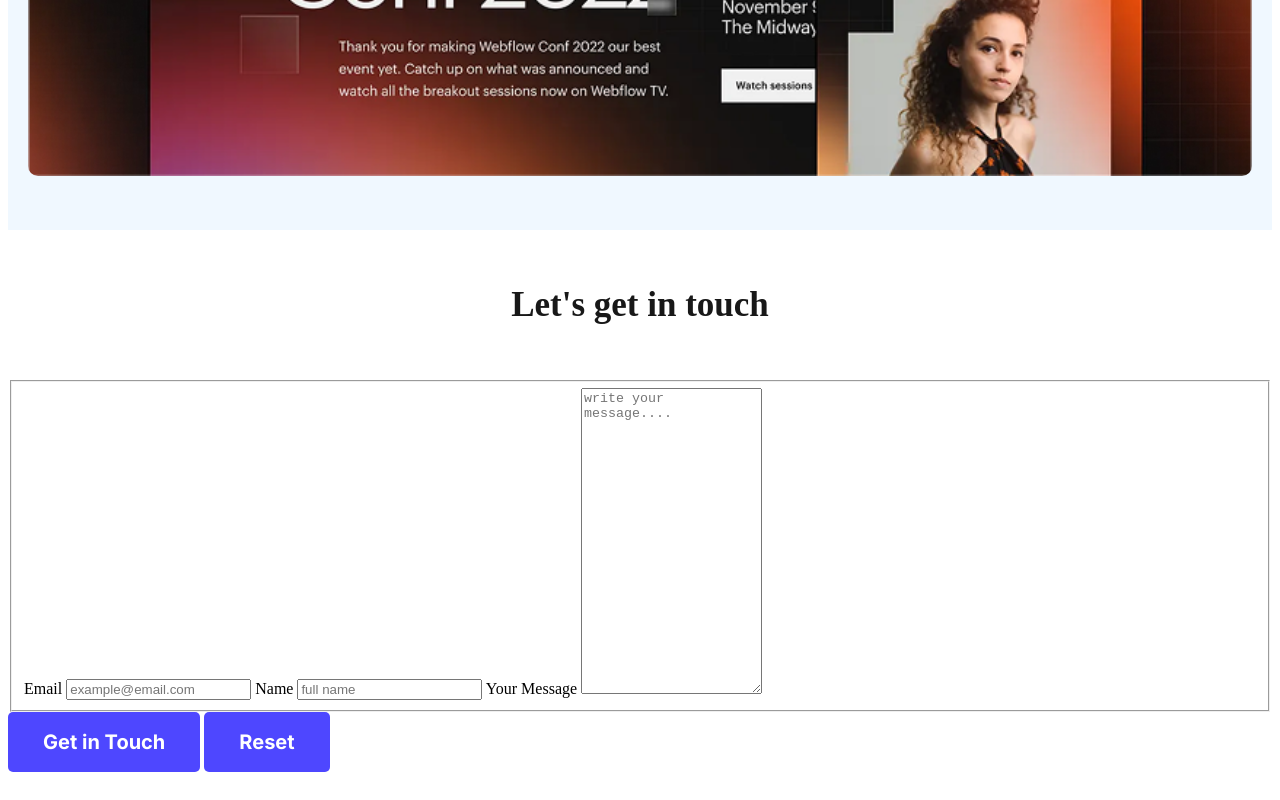
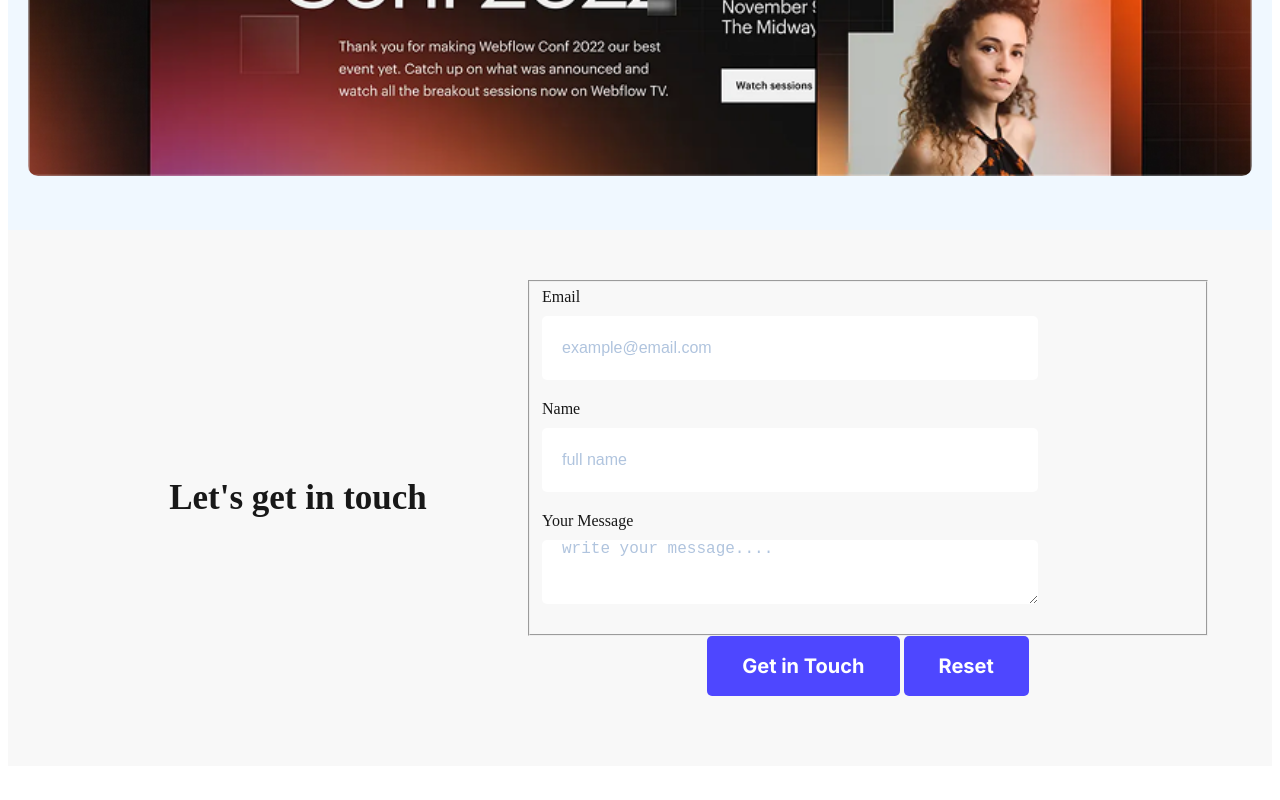
Before and after one commit to Sazzadkazi1/B12A01-landing-launchpad, a plain HTML site: page index.html in a window 1280 px wide. Shown: the part 2579-3379 px from the top of the page. After the commit the page ends 3353 px from the top, so only its background shows below. Drawn offline with Linux system fonts and the light colour scheme.

Commit message:
added a new commit

```diff
--- a/styles/B12A01.css
+++ b/styles/B12A01.css
@@ -164,3 +164,49 @@ img  {
     text-align: center;
     padding: 20px 0;
 }
+footer {
+    background-color: #F8F8F8;
+    padding: 50px 20px;
+    text-align: center;
+    gap: 100px;
+}
+
+.footer-main {
+    display: flex;
+    justify-content: space-between;
+    align-items: center;
+    margin: 0 auto;
+    max-width: 1140px;
+}
+.footer-right {
+    width: 60%;
+}
+.footer-left {
+    width: 40%;
+}
+
+footer input[type="text"], footer input[type="email"], footer textarea {
+    display: block;
+    width: 70%;
+    height: 64px;
+    background-color: white;
+    font-size: 16px;
+    color: #181818;
+    border: none;
+    border-radius: 5px;
+    padding: 0 20px;
+    margin-bottom: 20px;
+}
+
+input::placeholder,
+textarea::placeholder {
+    color: lightsteelblue;
+}
+
+footer label {
+    font-size: 16px;
+    color: #181818;
+    margin-bottom: 10px;
+    display: block;
+    text-align: left;
+}
```
